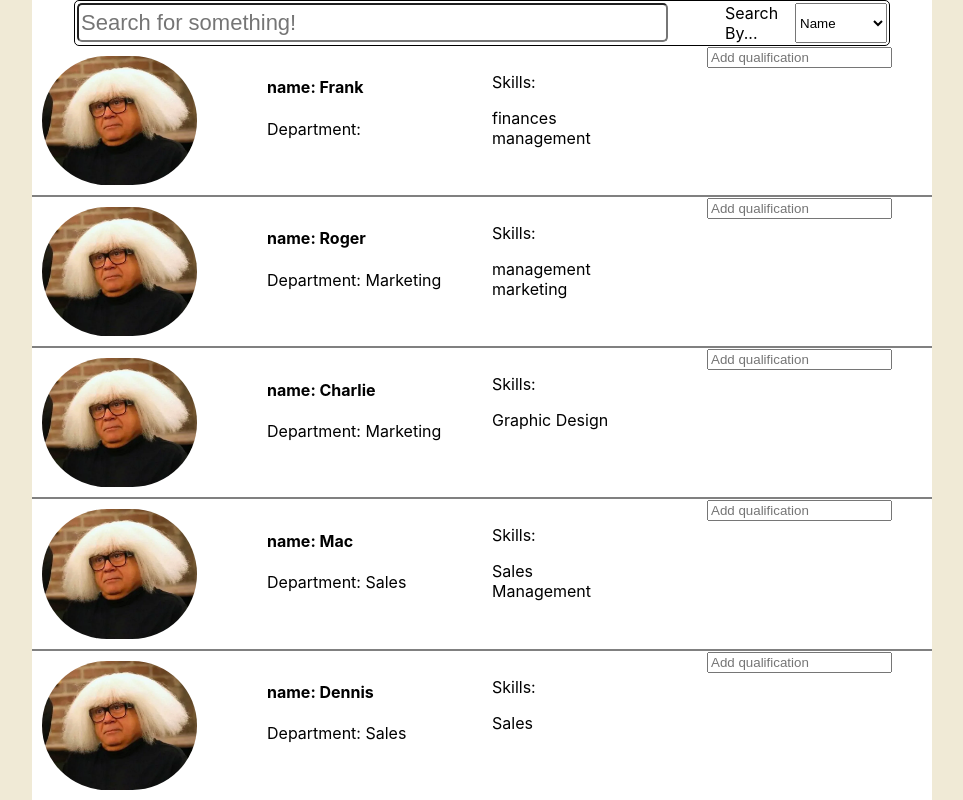
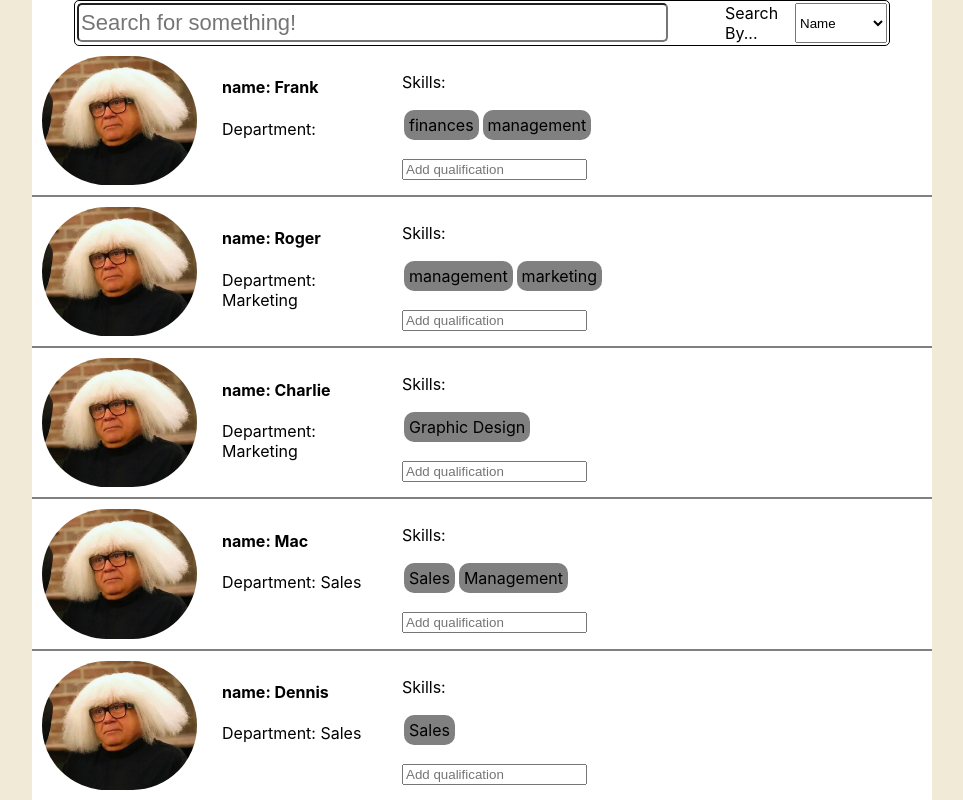
Before and after one commit to CD-Mackay/staffing-app, a React (Create React App) app: page / in a window 1280 px wide. Shown: the top 800 px of the page, without its empty margins (158-1121 px from the left). Built offline with nearby package versions, Linux system fonts and the light colour scheme.

Commit message:
style employee skilllist

```diff
--- a/src/components/StaffCard/StaffCard.js
+++ b/src/components/StaffCard/StaffCard.js
@@ -8,15 +8,11 @@ const StaffCard = ({ employee }) => {
   const [employeeSkills, setEmployeeSkills] = useState(skills);
 
   const handleAddSkill = (input) => {
-    console.log("adding new skill")
+    console.log("adding new skill");
     let skillsArray = [...employeeSkills];
     skillsArray.push(input);
     setEmployeeSkills(skillsArray);
   };
-
-  // useEffect(() => {
-
-  // }, [employeeSkills]);
 
   return (
     <StyledStaffCard>
@@ -34,8 +30,8 @@ const StaffCard = ({ employee }) => {
             return <li key={skill}>{skill}</li>;
           })}
         </ul>
+        <CustomInput employeeId={id} onSubmit={handleAddSkill} />
       </div>
-      <CustomInput employeeId={id} onSubmit={handleAddSkill}  />
     </StyledStaffCard>
   );
 };
--- a/src/components/StaffCard/styledStaffCard.js
+++ b/src/components/StaffCard/styledStaffCard.js
@@ -2,7 +2,7 @@ import styled from "styled-components";
 
 const StyledStaffCard = styled.div`
   display: grid;
-  grid-template-columns: 1fr 1fr 1fr 1fr;
+  grid-template-columns: 1fr 1fr 3fr;
   width: 100%;
   border-bottom: 2px solid gray;
   .image-wrapper {
@@ -22,6 +22,14 @@ const StyledStaffCard = styled.div`
   }
   ul {
     list-style-type: none;
+    display: flex;
+    flex-wrap: row-reverse;
+    li {
+      background-color: gray;
+      margin: 2px;
+      padding: 5px;
+      border-radius: 10px;
+    }
   }
 
   @media (min-width: 768px) {
```
Lines whose indentation alone changed are shown as unchanged.
